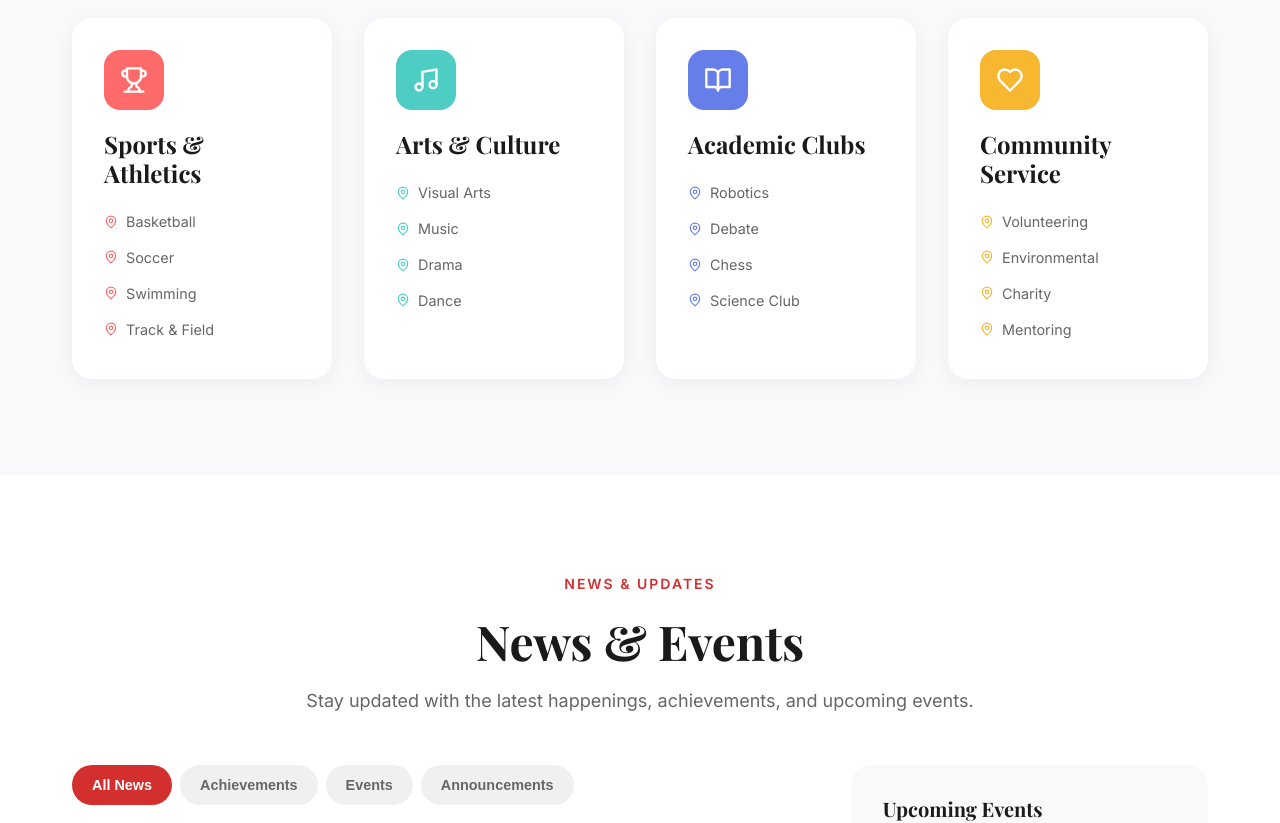
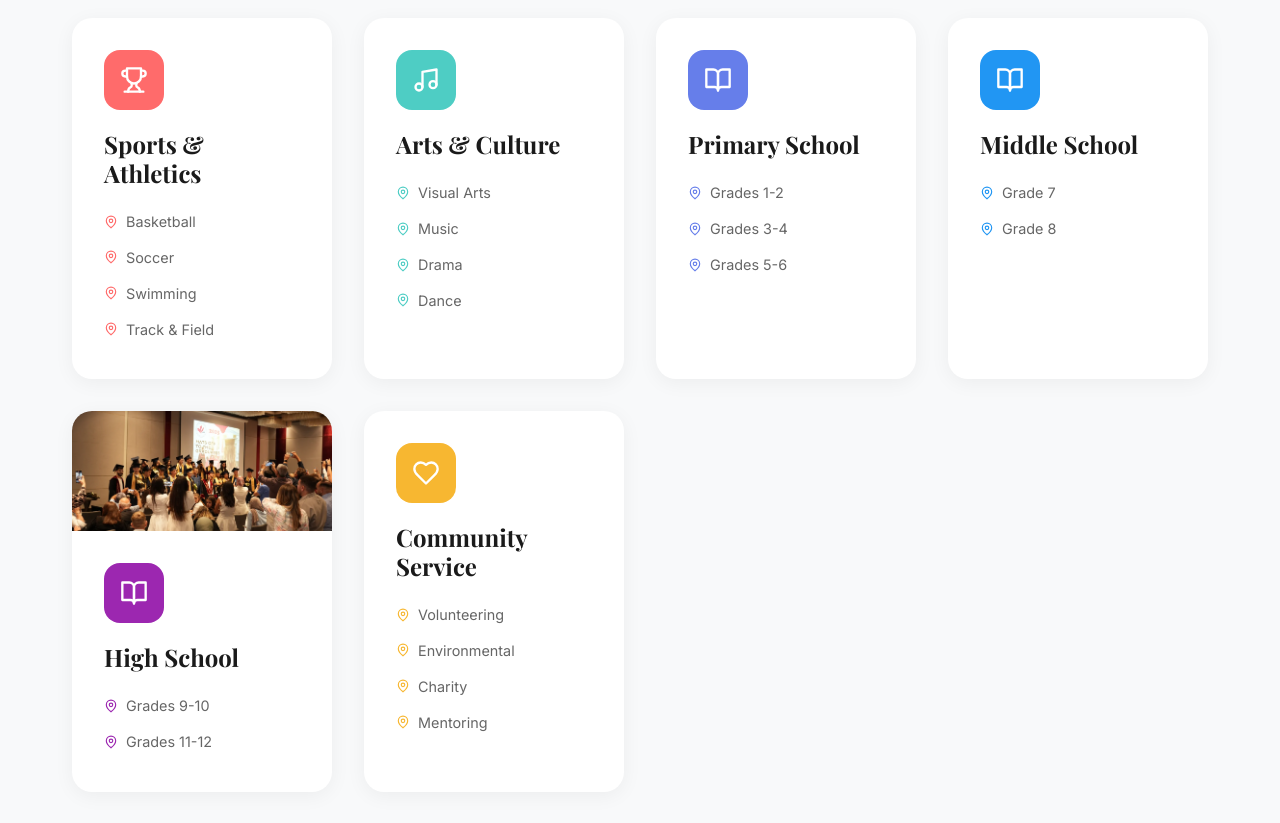
Before and after one commit to Yel-Pacman/cist1, a React (Vite) app: page / in a window 1280 px wide. Shown: the part 4840-5663 px from the top of the page. Built offline with nearby package versions, Linux system fonts and the light colour scheme.

Commit message:
Replace Academic Clubs with grade-based school levels (Primary, Middle, High) with graduation image

```diff
--- a/src/components/CampusLifeModern.jsx
+++ b/src/components/CampusLifeModern.jsx
@@ -65,10 +65,23 @@ const CampusLifeModern = () => {
       color: '#4ECDC4',
     },
     {
-      title: 'Academic Clubs',
+      title: 'Primary School',
       icon: BookOpen,
-      items: ['Robotics', 'Debate', 'Chess', 'Science Club'],
+      items: ['Grades 1-2', 'Grades 3-4', 'Grades 5-6'],
       color: '#667eea',
+    },
+    {
+      title: 'Middle School',
+      icon: BookOpen,
+      items: ['Grade 7', 'Grade 8'],
+      color: '#2196F3',
+    },
+    {
+      title: 'High School',
+      icon: BookOpen,
+      items: ['Grades 9-10', 'Grades 11-12'],
+      color: '#9C27B0',
+      image: '/images/graduation1.webp',
     },
     {
       title: 'Community Service',
@@ -308,10 +321,10 @@ const CampusLifeModern = () => {
               key={index}
               style={{
                 backgroundColor: 'white',
-                padding: '2rem',
                 borderRadius: '20px',
                 boxShadow: '0 4px 20px rgba(0,0,0,0.05)',
                 transition: 'all 0.3s ease',
+                overflow: 'hidden',
               }}
               onMouseEnter={(e) => {
                 e.currentTarget.style.transform = 'translateY(-8px)';
@@ -322,6 +335,16 @@ const CampusLifeModern = () => {
                 e.currentTarget.style.boxShadow = '0 4px 20px rgba(0,0,0,0.05)';
               }}
             >
+              {activity.image && (
+                <div style={{ width: '100%', height: '120px', overflow: 'hidden' }}>
+                  <img
+                    src={activity.image}
+                    alt={activity.title}
+                    style={{ width: '100%', height: '100%', objectFit: 'cover' }}
+                  />
+                </div>
+              )}
+              <div style={{ padding: '2rem' }}>
                 <div
                   style={{
                     width: '60px',
@@ -358,6 +381,7 @@ const CampusLifeModern = () => {
                   </li>
                 ))}
               </ul>
+              </div>
             </div>
           ))}
         </div>
```
Also changed, not shown: public/favicon.png. Lines whose indentation alone changed are shown as unchanged.
